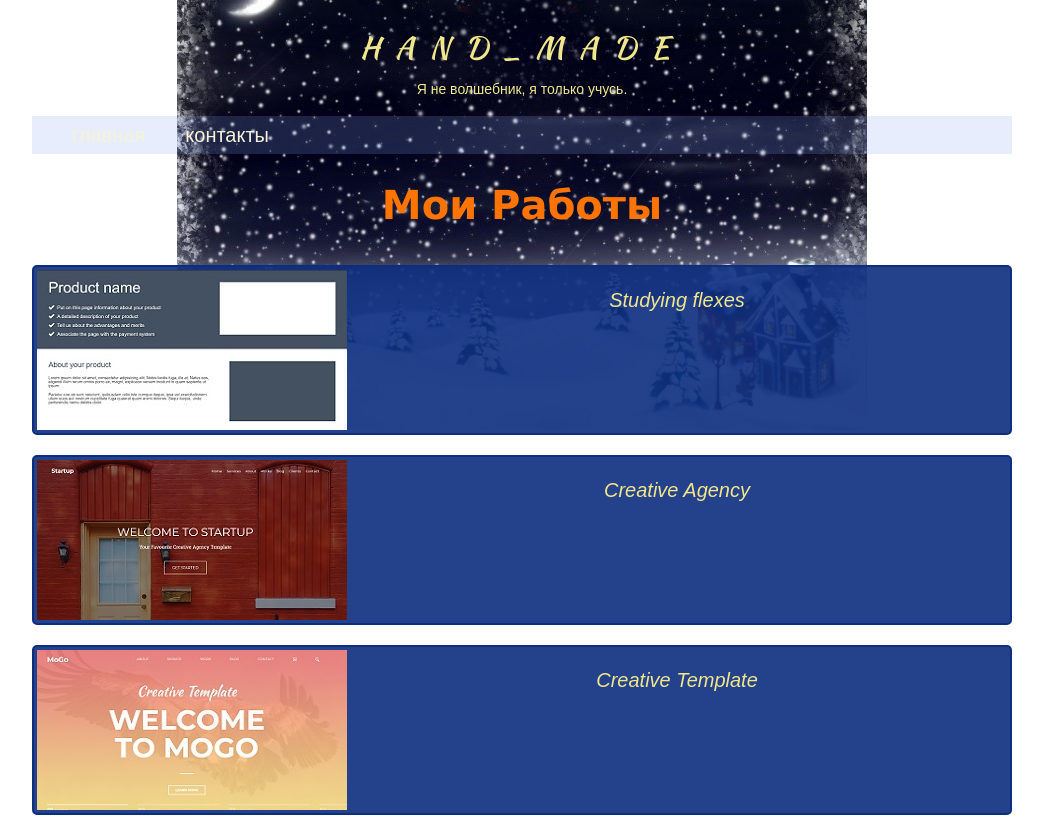
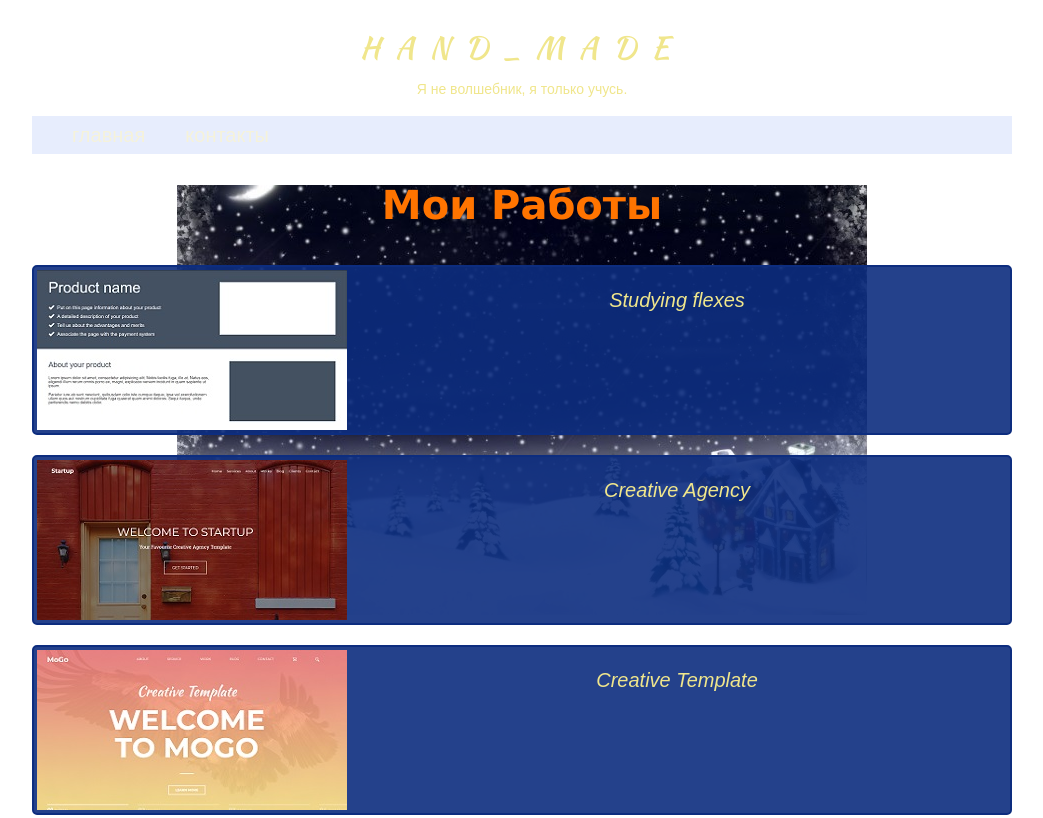
Before and after one commit to kimamishka/kimamishka.github.io, a plain HTML site: page index.html in a window 1280 px wide. Shown: the top 818 px of the page, without its empty margins (118-1161 px from the left). Drawn offline with Linux system fonts and the light colour scheme.

Commit message:
zima3 correct3

```diff
--- a/css/style.css
+++ b/css/style.css
@@ -131,7 +131,7 @@ body.lock {
 }
 
 body {
-	background: url(../img/zima3.jpg) no-repeat;
+	background: url(../img/zima3.jpg) 100% no-repeat;
 	background-position-x: center;
 }
 
```
